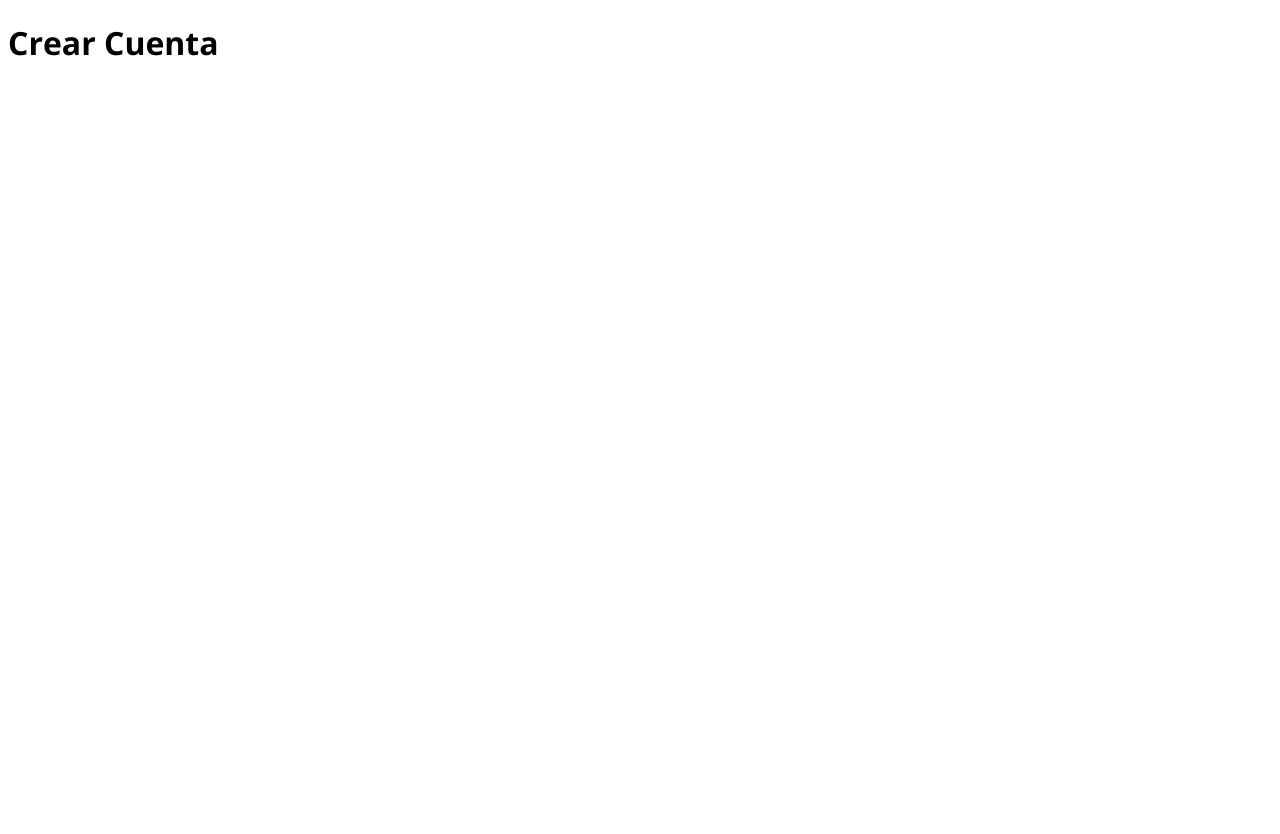
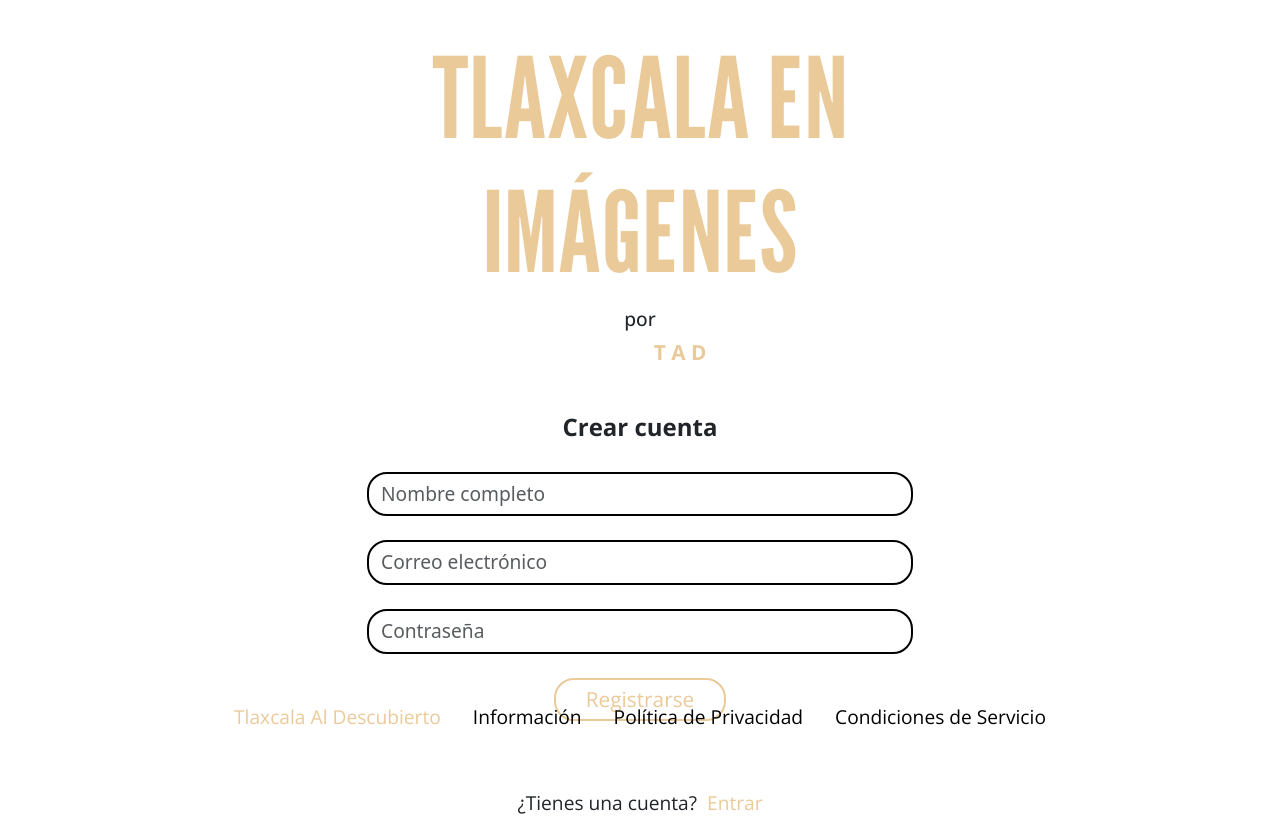
Before and after one commit to paulpichon/tlaxcala-en-imagenes-app, a Next.js app: page /cuentas/crear-cuenta in a window 1280 px wide. Before the commit the page ends 800 px from the top, so only its background shows below. Built offline with nearby package versions, Linux system fonts and the light colour scheme.

Commit message:
feat: creacion de cuentas/crear-cuenta: page y layout

```diff
--- a/src/app/cuentas/crear-cuenta/page.tsx
+++ b/src/app/cuentas/crear-cuenta/page.tsx
@@ -1,9 +1,62 @@
-// Pagina para crear cuenta
+// Link nextjs
+// import Link from "next/link";
+// Image next
+// import Image from "next/image";
+// bootstrap
+import "bootstrap/dist/css/bootstrap.css";
+// Estilos de pagina
+// import styles from "./ui/page.module.css";
+import "../../ui/cuentas/crear-cuenta.css";
+// Header principal
+import { HeaderPrincipalTei } from "@/app/components/headerPrincipalTei";
+// Footer principal
+import FooterPrincipal from "../../components/footerPrincipal";
+// viewport
+import type { Viewport } from 'next';
+
+export const viewport: Viewport = {
+  width: 'device-width',
+  initialScale: 1,
+  maximumScale: 1,
+  userScalable: false,
+  // Also supported by less commonly used
+  // interactiveWidget: 'resizes-visual',
+}
 
 export default function CrearCuenta() {
     return (
-        <div>
-            <h1>Crear Cuenta</h1>
-        </div>
+		<div className="container-fluid container-xl">
+			<div className="row justify-content-center contenedor_principal">
+				{/* Header principal */}
+                <HeaderPrincipalTei />
+				<div className="col-sm-9 col-md-7 col-lg-6">
+					<div className="contenedor_formulario ">
+						<div className="contenedor_titulos">
+							<h3 className="subtitulo_h3">Crear cuenta</h3>
+						</div>
+						<div className="contenedor_formulario">
+                            {/* Existe un error debido a que falta el action del form */}
+							<form id="crear_cuenta" className="formulario_crear_cuenta">
+								<div className="mb-4">
+								  <input type="text" className="form-control inputs_crear_cuenta" id="nombre_usuario" aria-describedby="nombre" placeholder="Nombre completo" />
+								</div>
+								<div className="mb-4">
+								  <input type="text" className="form-control inputs_crear_cuenta" id="correo" aria-describedby="correo" placeholder="Correo electrónico" />
+								</div>
+								<div className="mb-4">
+								  <input type="password" className="form-control inputs_crear_cuenta" id="password" placeholder="Contraseña" />
+								</div>
+								<button type="submit" className="boton_registrarse">Registrarse</button>
+							</form>
+						</div>
+					</div>
+				</div>
+				<div className="cool-md-12 text-center mt-2">
+					<p className="pregunta">¿Tienes una cuenta? <a href="" className="enlace_iniciar_sesion">Entrar</a></p>
+				</div>
+				{/* Footer */}
+                <FooterPrincipal />
+			</div>
+	    </div>
     );
 }
--- a/src/app/cuentas/layout.tsx
+++ b/src/app/cuentas/layout.tsx
@@ -3,7 +3,8 @@
 
 // Meta datos NEXTJS
 import { Metadata } from "next";
-
+// Fonts
+import "../ui/fonts";
 // metadatos
 export const metadata: Metadata = {
     title: "Tlaxcala En Imágenes | Crear cuenta",
```
